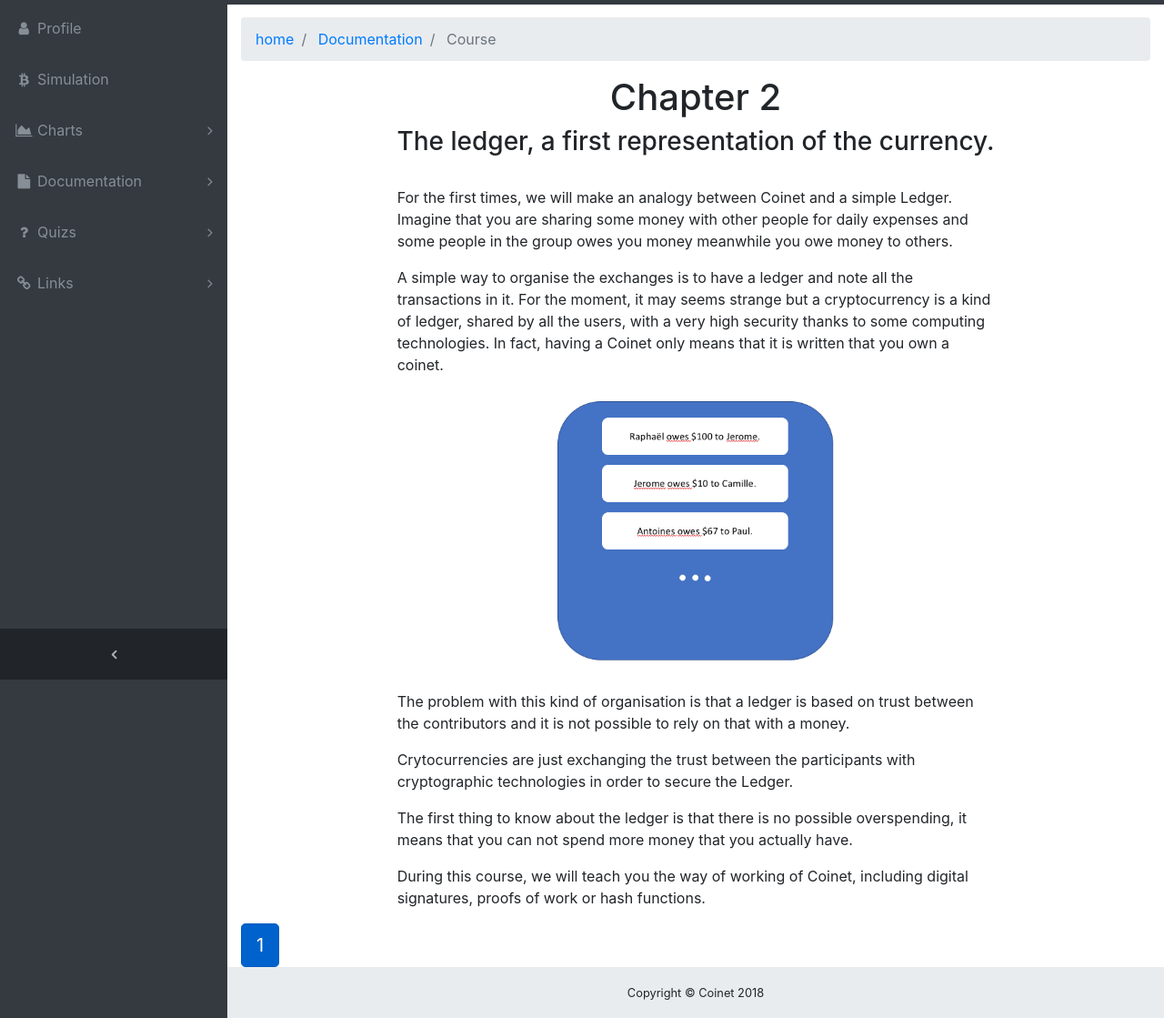
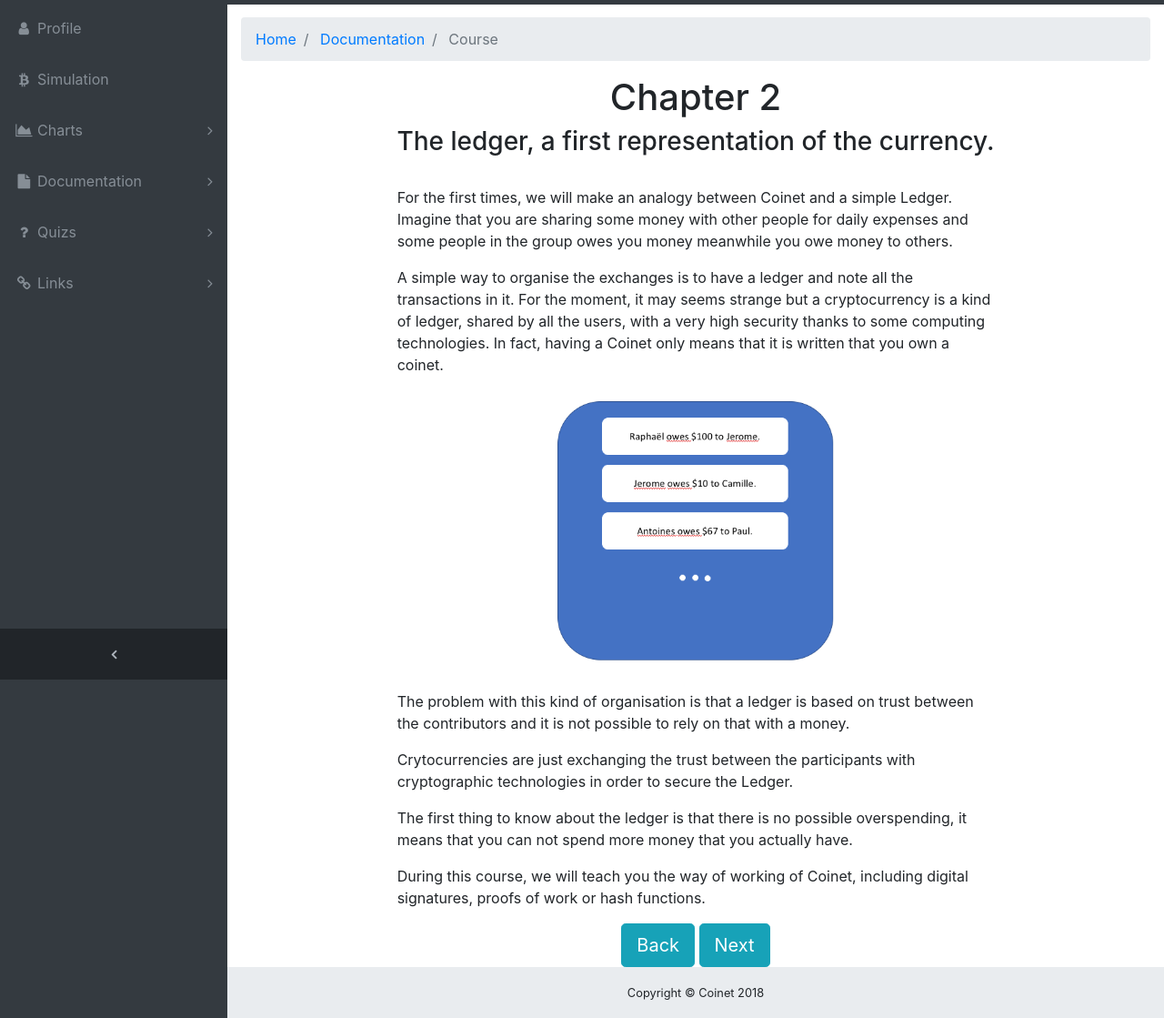
Before and after one commit to shunbolt/COINET, a website with bundled scripts: page CoinetProject/article_coin_2.html in a window 1280 px wide. Shown: the part 53-1172 px from the top of the page at 91% size. Built offline with nearby package versions, Linux system fonts and the light colour scheme.

Commit message:
Updating all article pages with buttons

```diff
--- a/CoinetProject/article_coin_2.html
+++ b/CoinetProject/article_coin_2.html
@@ -183,7 +183,7 @@
       <!-- Breadcrumbs-->
       <ol class="breadcrumb">
         <li class="breadcrumb-item">
-          <a href="index.html">home</a>
+          <a href="index.html">Home</a>
         </li>
         <li class="breadcrumb-item">
           <a href="index.html"> Documentation </a>
@@ -225,12 +225,12 @@
         </div>
 
 
-        <div class = "btn-group-toggle" data-toggle = "buttons">
+            <div class = "text-center ">
+            <a href ="article_coin_1.html" class = "btn btn-info btn-lg" role = "button" > Back </a>
 
-        <a href ="#" class = "btn btn-primary btn-lg active" role = "button" aria-pressed = "true"> 1 </a>
+            <a role = "button" class = "btn btn-info btn-lg " href = "article_coin_3.html" > Next </a>
+                </div>
 
-
-        </div>
 
     </div>
 
```
Also changed, not shown: CoinetProject/article_coin.html (+1 -1 lines), CoinetProject/article_coin_1.html (+12 -6 lines), CoinetProject/article_coin_3.html (+7 -9 lines), CoinetProject/article_coin_4.html (+7 -6 lines), CoinetProject/article_coin_5.html (+8 -7 lines), CoinetProject/article_coin_bonus_1.html (+4 -3 lines), CoinetProject/article_coin_bonus_2.html (+7 -4 lines).
